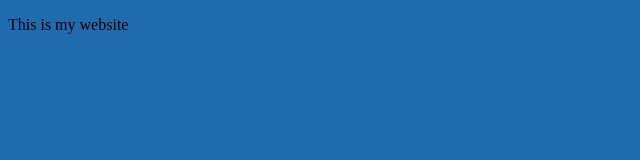
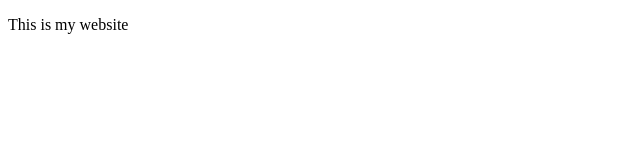
Before and after one commit to dontuseme8/Git_Practice, a plain HTML site: page index.html in a window 1280 px wide. Shown: the whole page, without its empty margins (0-640 px from the left). Drawn offline with Linux system fonts and the light colour scheme.

Commit message:
index.html

```diff
--- a/index.html
+++ b/index.html
@@ -1,7 +1,7 @@
 <!DOCTYPE html>
 <html>
     <head></head>
-    <body style="background-color: rgb(31, 107, 173);color: black;">
+    <body>
         <p>This is my website</p>
     </body>
 </html>
```
